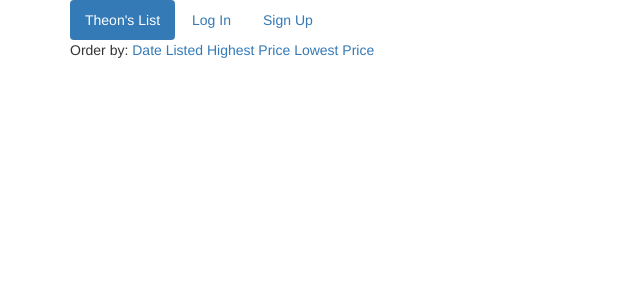
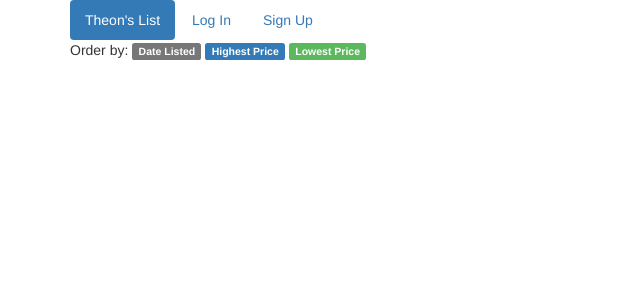
Before and after one commit to jnwcki/theons_list, a Django app: template theonsapp/templates/theonsapp/item_list.html in a window 1280 px wide. Shown: the top 300 px of the page, without its empty margins (0-640 px from the left). Run offline with Django 3.2, Linux system fonts and the light colour scheme; the template is opened without the code that fills it, so the values that code supplies are empty; some libraries are stand-ins or nearby versions.

Commit message:
working thumbnails with default image

```diff
--- a/theonsapp/models.py
+++ b/theonsapp/models.py
@@ -40,7 +40,7 @@ class Item(models.Model):
     name = models.CharField(max_length=100)
     full_description = models.TextField()
     time_listed = models.DateTimeField(auto_now_add=True)
-    photo = models.ImageField(upload_to='uploads', null=True, blank=True)
+    photo = models.ImageField(upload_to='uploads', default='uploads/default.png')
     price = models.IntegerField()
     subcategory = models.ForeignKey(SubCategory)
 
--- a/theonsapp/templates/theonsapp/item_list.html
+++ b/theonsapp/templates/theonsapp/item_list.html
@@ -1,14 +1,13 @@
 {% extends 'base.html' %}
-
 {% block content %}
-<div>Order by: <a href="{% url 'sub_item_list' subcategory.pk 1 %}">Date Listed</a>
-    <a href="{% url 'sub_item_list' subcategory.pk 2 %}">Highest Price</a>
-    <a href="{% url 'sub_item_list' subcategory.pk 3 %}">Lowest Price</a>
+<div>Order by: <a href="{% url 'sub_item_list' subcategory.pk 1 %}"><span class="label label-default">Date Listed</span></a>
+    <a href="{% url 'sub_item_list' subcategory.pk 2 %}"><span class="label label-primary">Highest Price</span></a>
+    <a href="{% url 'sub_item_list' subcategory.pk 3 %}"><span class="label label-success">Lowest Price</span></a>
 </div>
     <ul>
     <h3>{{ subcategory }}</h3>
     {% for item in item_list %}
-    <li><a href="{% url 'item_detail' item.pk %}">{{ item }}, ${{ item.price }}, {{ item.time_listed }}</a></li>
+    <li><a href="{% url 'item_detail' item.pk %}"><img src="{{ item.photo.url|default_if_none:"#" }}" alt="photo" height="50">{{ item }}, ${{ item.price }}, {{ item.time_listed }}</a></li>
 
     {% endfor %}
 </ul>
```
Also changed, not shown: db.sqlite3, theonsapp/migrations/0005_auto_20160310_2212.py (added), uploads/default.png (added).
